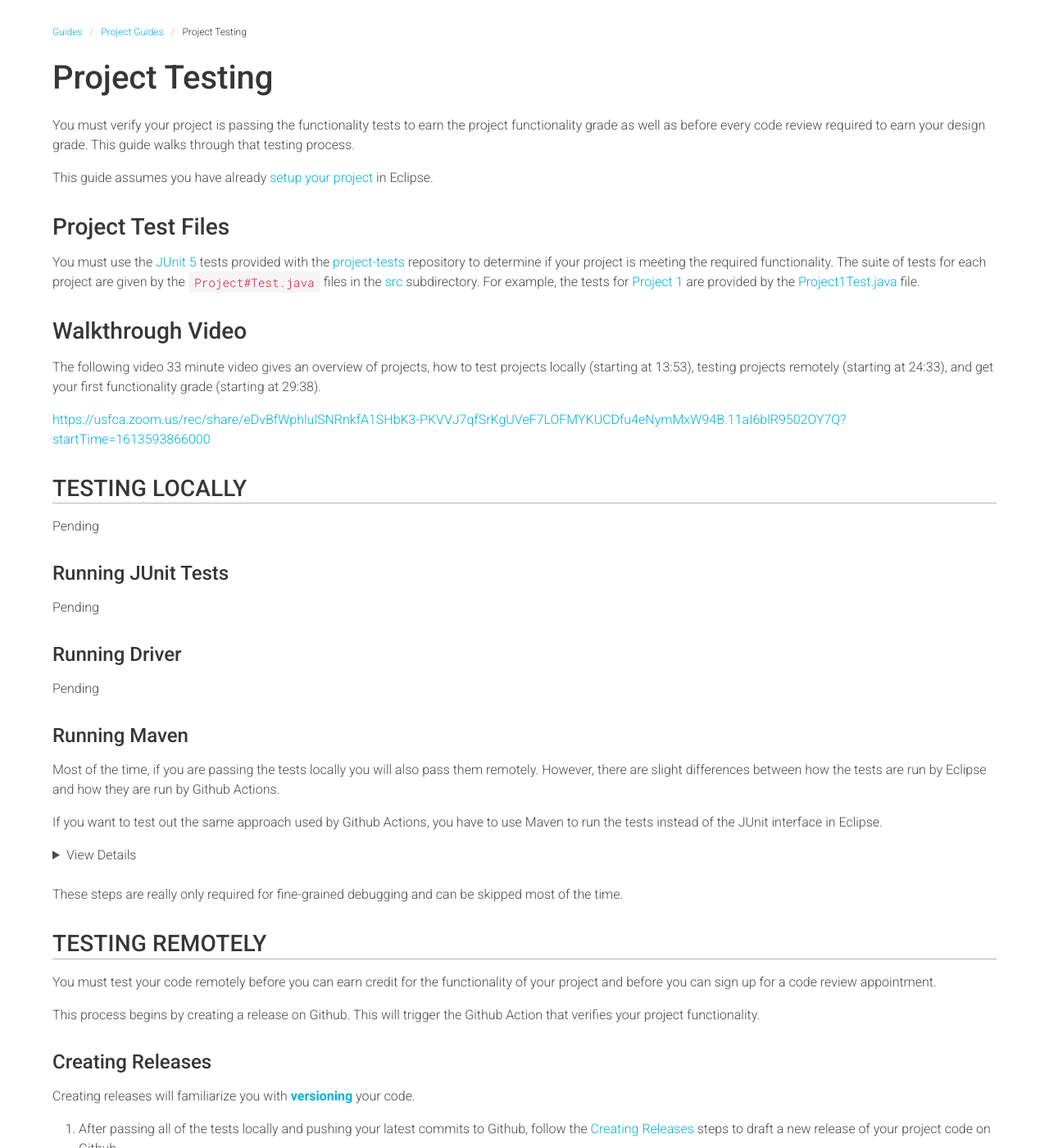
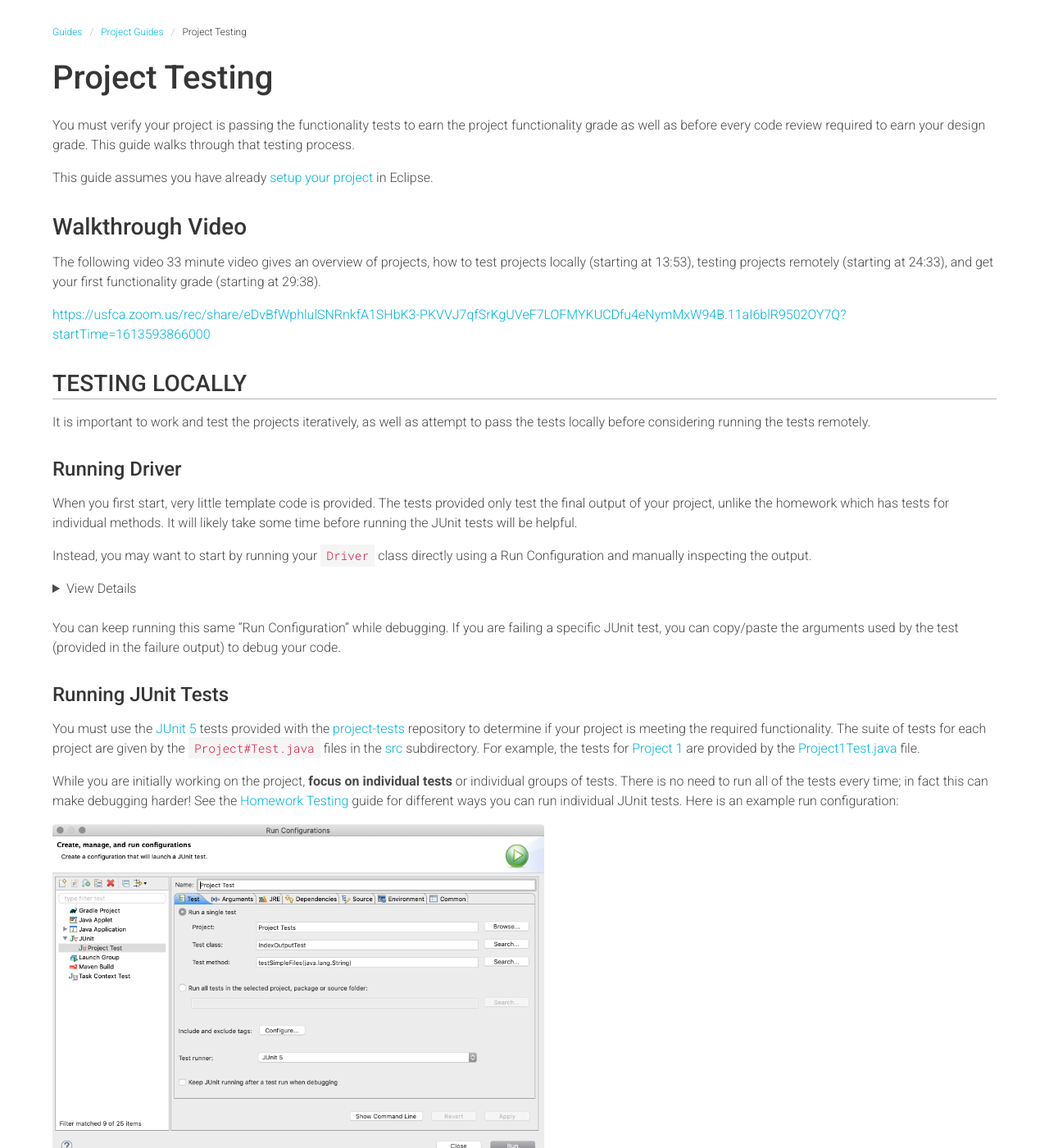
Before and after one commit to usf-cs212-spring2021/usf-cs212-spring2021.github.io, a Jekyll site: the page built from _projects/project-testing.md, in a window 1280 px wide and 1400 px high, scrolled down 231 px. Shown: the whole window at 82% size. Built offline with Jekyll 4.4.1, drawn with Linux system fonts in a browser that asks for light colours; comment, search, counter and statistics services are not loaded; some of the changed lines change nothing that is shown; some of the changed text lies outside the part shown.

Commit message:
Finished local testing.

````diff
--- a/_projects/project-testing.md
+++ b/_projects/project-testing.md
@@ -14,29 +14,94 @@ You must verify your project is passing the functionality tests to earn the proj
 
 This guide assumes you have already [setup your project](project-setup.html) in Eclipse.
 
-## Project Test Files
-
-You must use the [JUnit 5](https://junit.org/junit5/) tests provided with the [project-tests]({{ site.data.info.links.github.link }}/project-tests) repository to determine if your project is meeting the required functionality. The suite of tests for each project are given by the `Project#Test.java` files in the [src]({{ site.data.info.links.github.link }}/project-tests/tree/main/src/test/java) subdirectory. For example, the tests for [Project 1](project-1.html) are provided by the [Project1Test.java]({{ site.data.info.links.github.link }}/project-tests/blob/main/src/test/java/Project1Test.java) file.
-
 ## Walkthrough Video
 
 The following video 33 minute video gives an overview of projects, how to test projects locally (starting at 13:53), testing projects remotely (starting at 24:33), and get your first functionality grade (starting at 29:38).
 
 <https://usfca.zoom.us/rec/share/eDvBfWphlulSNRnkfA1SHbK3-PKVVJ7qfSrKgUVeF7LOFMYKUCDfu4eNymMxW94B.11aI6blR9502OY7Q?startTime=1613593866000>
 
-
 ## Testing Locally
 {: .page-header }
 
-Pending
+It is important to work and test the projects iteratively, as well as attempt to pass the tests locally before considering running the tests remotely.
+
+### Running Driver
+
+When you first start, very little template code is provided. The tests provided only test the final output of your project, unlike the homework which has tests for individual methods. It will likely take some time before running the JUnit tests will be helpful.
+
+Instead, you may want to start by running your `Driver` class directly using a Run Configuration and manually inspecting the output.
+
+<details>
+<p><summary>View Details</summary></p>
+
+<div markdown=1>
+
+  1. Go to the "Run" menu in the menubar at the top of Eclipse and select "Run Configurations..." from the dropdown.
+
+  1. Click on the "Java Application" category in the left view pane and click the "New Configuration" button (looks like a blank file with a +).
+
+  1. Enter any name you'd like in the "Name:" text box.
+
+  1. Next to the "Project:" text box, click the "Browse" button and select the "SearchEngine" project.
+
+  1. Next to the "Main class:" text box, click the "" button and select "Driver" from the list. At this point, your setup should look like this:
+
+      ![Screenshot]({{ "/images/eclipse-project-driver-run-main.png" | relative_url }}){: style="width: 600px;"}
+
+  1. Click on the "Arguments" tab. Enter the following into the "Program arguments" text area:
+
+      ```
+      -text input/text/simple/hello.txt -index actual/index-simple-hello.json
+      ```
+
+      ...or if you are on Windows:
+
+      ```
+      -text input\text\simple\hello.txt -index actual\index-simple-hello.json
+      ```
+
+      This will run `Driver` with the same arguments as the first project 1 test.
+
+  1. **This next part is really important!** Remember, all of the test files are in a SEPARATE repository. Change the "Working directory:" setting to the "Other:" choice.
+
+  1. Click the "Workspace..." button and select the "SearchEngineTests" project. At this point, your setup should look like this:
+
+      ![Screenshot]({{ "/images/eclipse-project-driver-run-arguments.png" | relative_url }}){: style="width: 600px;"}
+
+  1. Click the "Apply" and "Run" buttons.
+
+</div>
+</details>
+
+<br/>
+You can keep running this same "Run Configuration" while debugging. If you are failing a specific JUnit test, you can copy/paste the arguments used by the test (provided in the failure output) to debug your code.
 
 ### Running JUnit Tests
 
-Pending
+You must use the [JUnit 5](https://junit.org/junit5/) tests provided with the [project-tests]({{ site.data.info.links.github.link }}/project-tests) repository to determine if your project is meeting the required functionality. The suite of tests for each project are given by the `Project#Test.java` files in the [src]({{ site.data.info.links.github.link }}/project-tests/tree/main/src/test/java) subdirectory. For example, the tests for [Project 1](project-1.html) are provided by the [Project1Test.java]({{ site.data.info.links.github.link }}/project-tests/blob/main/src/test/java/Project1Test.java) file.
 
-### Running Driver
+While you are initially working on the project, **focus on individual tests** or individual groups of tests. There is no need to run all of the tests every time; in fact this can make debugging harder! See the [Homework Testing](/guides/homework/homework-testing.html#running-individual-tests) guide for different ways you can run individual JUnit tests. Here is an example run configuration:
 
-Pending
+![Screenshot]({{ "/images/project-eclipse-junit-run-configuration.png" | relative_url }}){: style="width: 600px;"}
+
+**Pay attention to the test output.** The output tells you where to find the actual and expected output files and what caused the test to fail. It also tells you the arguments that were passed to your `Driver` class, which is helpful for debugging. The full output, which can be copied to the console for easy copying/pasting using the <img src="{{ "eclipse-copy-junit-output-to-console.png" | prepend: "/images/" | relative_url }}" style="height: 16px; vertical-align: middle;"> button, includes the following text:
+
+```
+Actual File:
+    actual/index-simple-hello.json
+Expected File:
+    expected/index/index-simple/index-simple-hello.json
+Arguments:
+    -text input/text/simple/hello.txt -index actual/index-simple-hello.json
+Message:
+    Difference detected on line: 2.
+```
+
+This gives the actual arguments passed to `Driver` by the test, the actual and expected files being compared, and where the first difference was detected. You can use the [Compare Editor](http://help.eclipse.org/2020-06/topic/org.eclipse.platform.doc.user/reference/ref-25.htm?cp=0_4_4_1_2) in Eclipse to compare the files side-by-side for debugging, or use the [Run Configurations](#run-configurations) in Eclipse to enter the same arguments manually.
+
+<i class="fas fa-exclamation-triangle"></i>
+To save space, the tests automatically delete your output files if they match the expected output. Only output files for failing tests will be kept.
+{: .notification }
 
 ### Running Maven
 
@@ -59,7 +124,9 @@ Follow these steps to create this run configuration:
 
 1. Click on the "Maven Build" category in the left view pane and click the "New Configuration" button (looks like a blank file with a +).
 
-1. Enter any name you'd like in the "Name:" text box. Under the "Base directory:" text box, click the "Workspace" button and select the "SearchEngine" project.
+1. Enter any name you'd like in the "Name:" text box.
+
+1. Under the "Base directory:" text box, click the "Workspace" button and select the "SearchEngine" project.
 
 1. Enter the following into the "Goals:" text box:
 
@@ -128,102 +195,6 @@ Pending
 
 {% comment %}
 
-Your code must pass these tests (using the [remote testing](#testing-remotely) procedure below) both to earn credit for the functionality portion of the project grade, and before every subsequent code review required after that point. For example, you will earn a grade for [Project 1 Functionality](project-1.html) for the first code release that passes the tests. However, to earn a grade for [Project 1 Design](project-1.html), your code will need to pass the tests again before every code review until you pass the design requirements.
-
-Each project also includes **additional** tests on top of the previous tests. For example, the project 3 tests still require that your code passes the project 1 and project 2 tests.
-
-The provided tests only examine the final output of your code---you are still responsible for writing your own test code while developing and debugging your project.
-
-<i class="fas fa-exclamation-triangle"></i>
-You should place your test code in your own project repository, not the [project-tests]({{ site.data.info.links.github.link }}/project-tests) repository. **You do not have access to commit and push to the test repository!**
-{: .notification }
-
-## Testing Locally
-{: .page-header }
-
-You should make sure you are passing the [JUnit 5](https://junit.org/junit5/) tests locally before testing your code remotely.
-
-I also recommend you run only one test at a time at first, then groups of tests, and then the entire suite of tests only after you know you are passing each group individually. See the "[Running Individual Tests](http://localhost:4000/guides/homework/homework-testing.html#running-individual-tests)" guide for details. You can also manually configure the run configuration as well:
-
-![Screenshot]({{ "/images/project-eclipse-junit-run-configuration.png" | relative_url }}){: style="width: calc(1623px * 0.4);"}
-
-The output of each test provides additional information useful for debugging. For example:
-
-![Screenshot]({{ "/images/project-eclipse-junit-output.png" | relative_url }}){: style="width: calc(1623px * 0.4);"}
-
-The full output, which can be copied to the console for easy copying/pasting using the <img src="{{ "eclipse-copy-junit-output-to-console.png" | prepend: "/images/" | relative_url }}" style="height: 16px; vertical-align: middle;"> button, includes the following text:
-
-```
-Actual File:
-    actual/index-text-simple-hello.json
-Expected File:
-    expected/index-text/index-text-simple-hello.json
-Arguments:
-    -text input/text/simple/hello.txt -index actual/index-text-simple-hello.json
-Message:
-    Difference detected on line: 2.
-```
-
-This gives the actual arguments passed to `Driver` by the test, the actual and expected files being compared, and where the first difference was detected. You can use the [Compare Editor](http://help.eclipse.org/2020-06/topic/org.eclipse.platform.doc.user/reference/ref-25.htm?cp=0_4_4_1_2) in Eclipse to compare the files side-by-side for debugging, or use the [Run Configurations](#run-configurations) in Eclipse to enter the same arguments manually. Just keep in mind the paths need to be updated slightly since your `Driver` class is in a different folder than the project test code. So, for the above example, the appropriate command-line arguments to enter into the `Driver` run configuration would be:
-
-```
--path "../../project-tests/SearchEngineTest/input/text/simple/hello.txt" -index actual/index-text-simple-hello.json
-```
-
-Then, the `index-text-simple-hello.json` will (hopefully) show up in the `actual` subdirectory of your project repository.
-
-<i class="fas fa-exclamation-triangle"></i>
-To save space, the tests automatically delete your output files if they match the expected output. Only output files for failing tests will be kept.
-{: .notification }
-
-
-### Run Configurations
-
-It is possible to run `Driver.java` directly with your own command-line arguments using "[Run Configurations](http://help.eclipse.org/2020-06/topic/org.eclipse.jdt.doc.user/tasks/tasks-java-local-configuration.htm)" in Eclipse. This is useful for your own debugging, and testing out individual tests.
-
-The tricky part is getting the paths right, since the test files are not in the same project as your code. On a Mac or Linux system, assuming your project repository and the [project-tests]({{ site.data.info.links.github.link }}/project-tests) repository are in the same parent folder, you can add the following command-line arguments:
-
-```
--path "../../project-tests/SearchEngineTest/input/text/simple/hello.txt" -index hello.json
-```
-
-![Screenshot]({{ "/images/project-eclipse-run-configuration.png" | relative_url }}){: style="width: calc(1623px * 0.4);"}
-
-The quotation marks are required if there is a space in the path, otherwise they can be omitted. This should generate a file `hello.json` in the "SearchEngine" Eclipse project (in your repository, not the [project-tests]({{ site.data.info.links.github.link }}/project-tests) repository). Right-click and select "Refresh" if you do not see the file at first.
-
-On a Windows system, the path separators `/` should be `\` instead. The test code accounts for these differences, but the Eclipse compare view might not.
-
-## Testing Remotely
-{: .page-header }
-
-You must test your code remotely before you can earn credit for the functionality of your project and before you can sign up for a code review appointment.
-
-This process begins by creating a release on Github. This will trigger the Github Action that verifies your project functionality.
-
-### Creating Releases
-
-Creating releases will familiarize you with [**versioning**](https://en.wikipedia.org/wiki/Software_versioning) your code. At this stage, your code will be considered [pre-release](https://en.wikipedia.org/wiki/Software_versioning#Pre-release_versions) versions until you pass the design requirements in code review.
-
-  1. After passing all of the tests locally and pushing your latest commits to Github, follow the [Creating Releases](https://help.github.com/articles/creating-releases/) steps to draft a new release of your project code on Github.
-
-  2. You must choose a "tag" or the version number you are going to assign to your code at this stage. Out in the "real world" you will likely use [semantic versioning](https://semver.org/), which we will roughly mimic in class.
-
-      Specifically, you must name your release `v#.#.#` where the first `#` is the project number (1, 2, 3, or 4), the second `#` is the number of code reviews you've had for that project, and the last `#` is the number of releases you have created since the last code review for that project.
-
-      For example, your first release should be `v1.0.0` because it is for project 1, you have not had any code reviews yet, and you have not had any releases yet. If your code does not pass the tests remotely, then you have to fix your code and re-release your project as `v1.0.1` since you now have 1 prior release. After your first code review, the next release will be `v1.1.0` (notice how the last number reset to 0).
-
-      The release `v2.3.4` means this release is for project 2, you have had 3 code reviews for project 2 so far, and this is the 4th release since your last code review of project 2.
-
-  3. Make sure the "This is a pre-release" checkbox is selected:
-
-      ![Screenshot]({{ "/images/github-pre-release-checkbox.png" | relative_url }}){: style="width: calc(1012px * 0.4);"}
-
-      You will unselect this checkbox for the final release of the project that passes the design requirements in code review.
-
-  4. Click the "Publish release" button. You can leave the title and description blank. You can also leave the binaries blank (this is where we would put executables or our own bundled jar files for production-ready releases). You can see a [sample release]({{ site.data.info.links.github.link }}/project-template/releases) on the template repository.
-
-Generally, you should not delete releases even if they are not passing tests.
-
 ### Verification Script
 
 Once you have created a release, the verification script on Github Actions will automatically trigger.
````
Also changed, not shown: images/eclipse-copy-junit-output-to-console.png (added), images/eclipse-project-driver-run-arguments.png (added), images/eclipse-project-driver-run-main.png (added), images/project-eclipse-junit-output.png (added), images/project-eclipse-junit-run-configuration.png (added).
